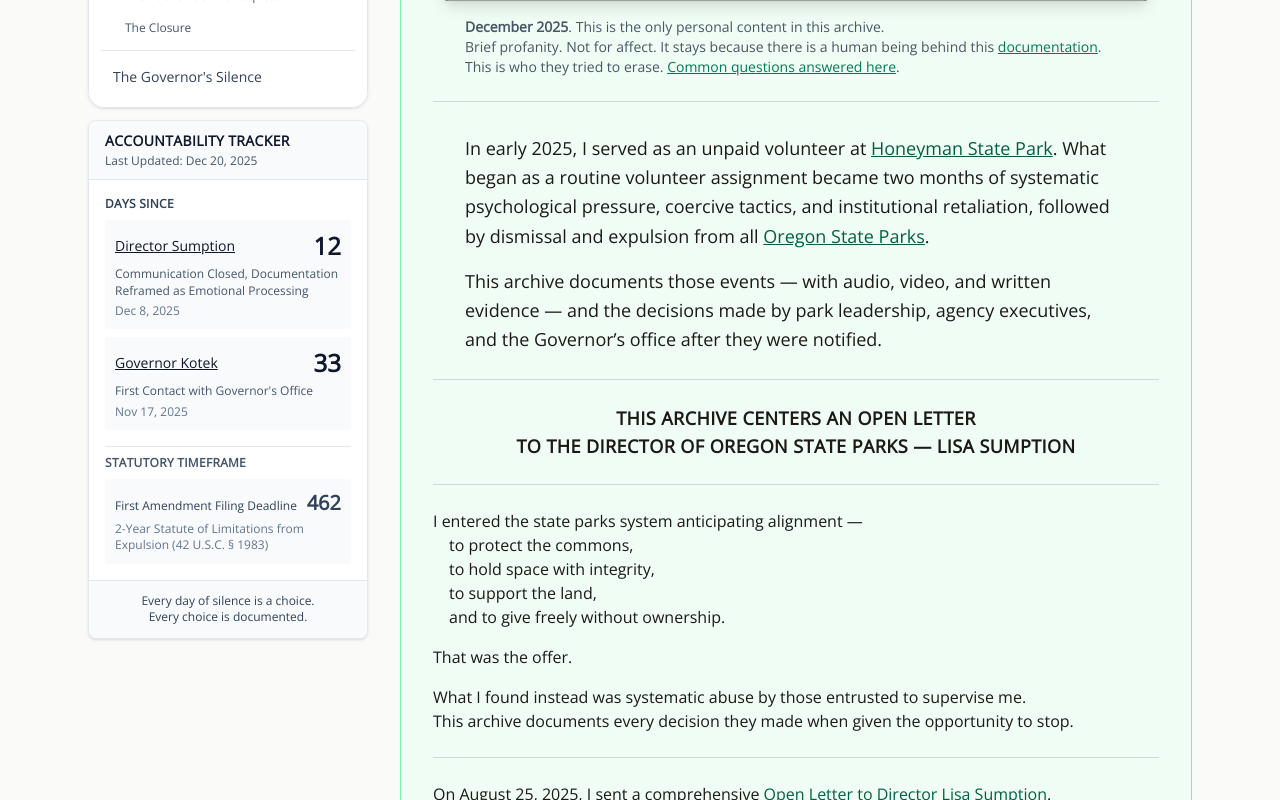
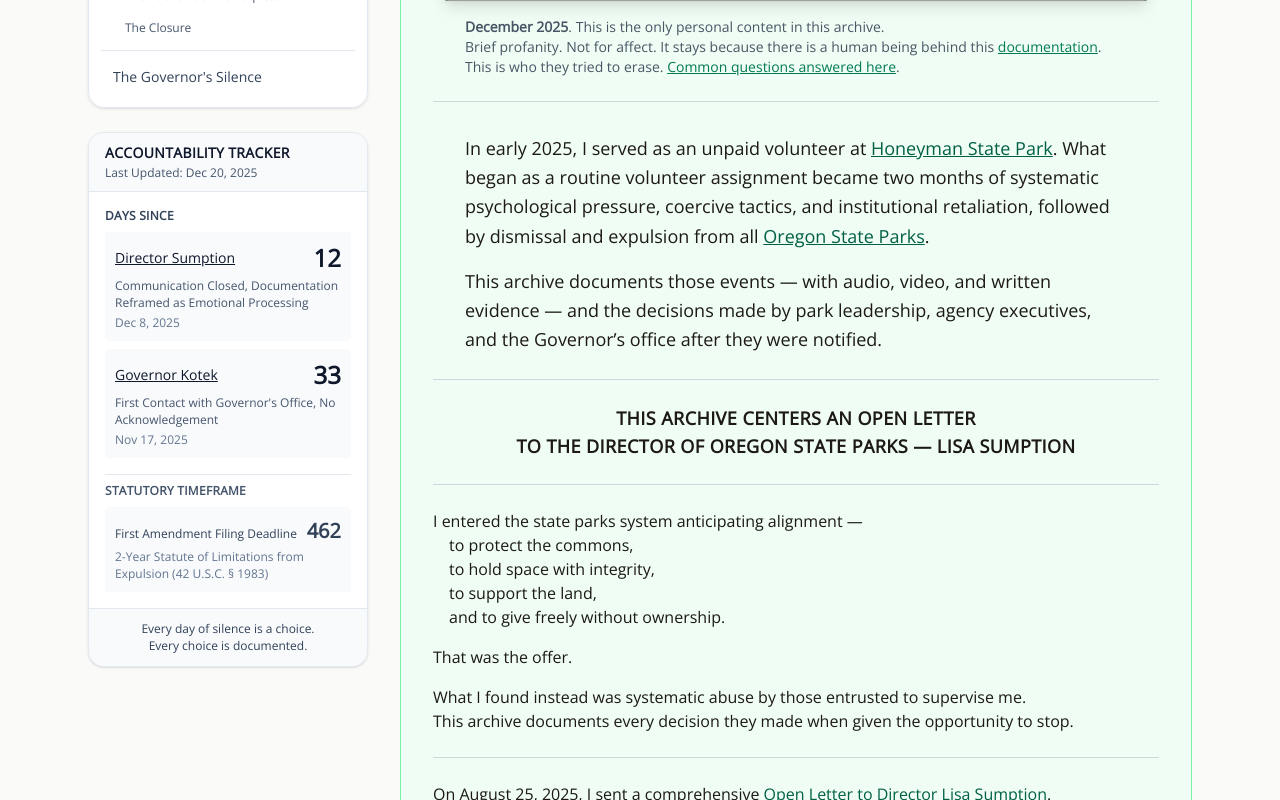
Before and after one commit to rswfire/rswfire.oprd, a Next.js app: page / in a window 1280 px wide. Shown: the part 740-1540 px from the top of the page. Built offline with nearby package versions, Linux system fonts and the light colour scheme; grey boxes are pictures that could not be loaded.

Commit message:
Updated SilenceTracker.tsx

```diff
--- a/components/Header.tsx
+++ b/components/Header.tsx
@@ -49,11 +49,11 @@ export default function Header() {
                             </h2>
 
                             <p className="hidden sm:block text-xs tracking-tight text-slate-500">
-                                Under Director Lisa Sumption
+                                Under Director Lisa Sumption.
                             </p>
 
                             <p className="mt-1 text-xs font-semibold text-emerald-700 lg:hidden">
-                                Independent Documentation.
+                                Independent Evidentiary Record.
                             </p>
                         </div>
                     </Link>
@@ -82,7 +82,6 @@ export default function Header() {
                     <nav className="lg:hidden mt-3 border-t border-slate-200 pt-2">
                         <ul className="space-y-0">
                             {archiveSections.map((section, index) => {
-                                // Handle separators
                                 if (section.separator) {
                                     return (
                                         <li key={section.href} className="my-2">
--- a/components/archive/SilenceTracker.tsx
+++ b/components/archive/SilenceTracker.tsx
@@ -27,7 +27,7 @@ const SILENCE_EVENTS: TrackedEvent[] = [
     {
         label: "Governor Kotek",
         date: "2025-11-17",
-        context: "First Contact with Governor's Office",
+        context: "First Contact with Governor's Office, No Acknowledgement",
         link: "/governor-kotek"
     }
 ];
@@ -62,7 +62,7 @@ export default function SilenceTracker() {
 
     if (!mounted) {
         return (
-            <div className="w-full p-4 rounded-lg bg-slate-50 border border-slate-200">
+            <div className="mt-6 w-full p-4 rounded-2xl bg-slate-50 border border-slate-200">
                 <div className="text-center text-sm text-slate-500">Loading...</div>
             </div>
         );
@@ -76,9 +76,8 @@ export default function SilenceTracker() {
     });
 
     return (
-        <div className="w-full rounded-lg bg-white border border-slate-200 shadow-sm overflow-hidden">
+        <div className="mt-6 w-full rounded-2xl bg-white border border-slate-200 shadow-sm overflow-hidden">
 
-            {/* HEADER */}
             <div className="bg-slate-50 px-4 py-2.5 border-b border-slate-200">
                 <div className="text-sm font-bold text-slate-900 uppercase tracking-wide">
                     Accountability Tracker
```
